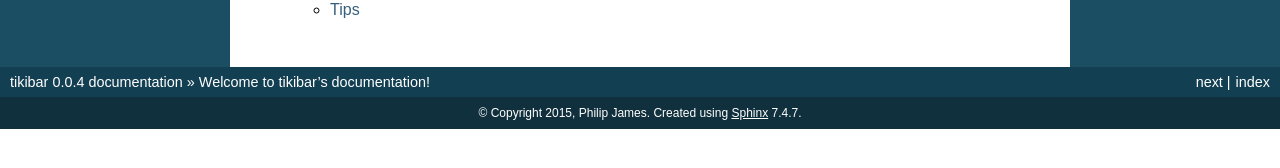
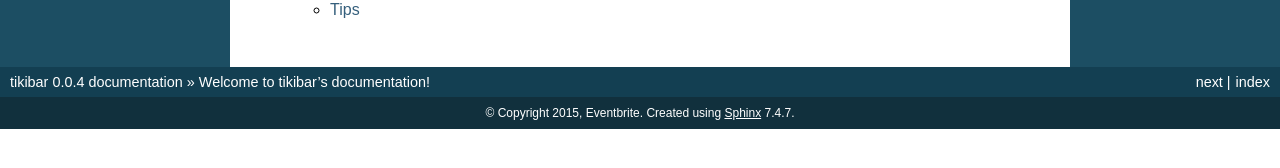
Before and after one commit to simonw/tikibar, a Sphinx documentation site: the page built from docs/index.rst, in a window 1280 px wide. Shown: the part 274-442 px from the top of the page. Built offline with Sphinx 7.4.7, drawn with Linux system fonts in a browser that asks for light colours.

Commit message:
Change copyright

```diff
--- a/docs/conf.py
+++ b/docs/conf.py
@@ -47,7 +47,7 @@ master_doc = 'index'
 
 # General information about the project.
 project = u'tikibar'
-copyright = u'2015, Philip James'
+copyright = u'2015, Eventbrite'
 
 # The version info for the project you're documenting, acts as replacement for
 # |version| and |release|, also used in various other places throughout the
```
